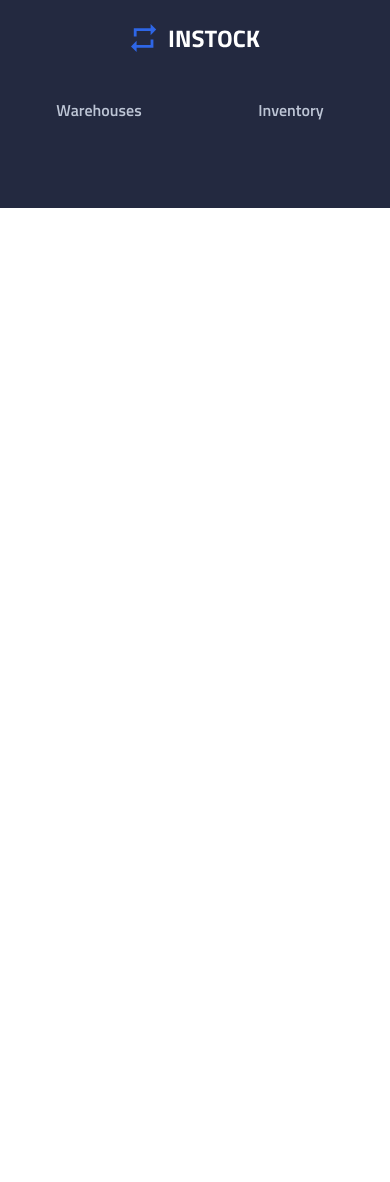
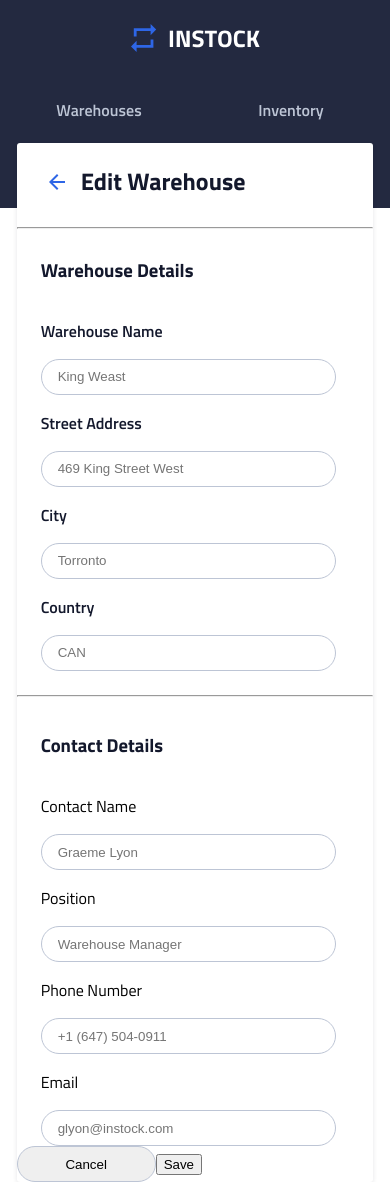
Before and after one commit to Hog837/instock, a React (Create React App) app in the folder client/: page /warehouse/1/edit in a window 390 px wide. Before the commit the page ends 844 px from the top, so only its background shows below. Built offline with nearby package versions, Linux system fonts and the light colour scheme; the HTML template or start-up script is replaced by a standard one.

Commit message:
finished mobile

```diff
--- a/client/src/App.js
+++ b/client/src/App.js
@@ -1,16 +1,18 @@
 import React, { Component } from 'react';
-import { BrowserRouter, Switch, Route } from 'react-router-dom';
+import { BrowserRouter, Switch,  } from 'react-router-dom';
 import Header from './components/Header/Header';
 import "./App.scss";
+import EditWarehouse from './components/EditWarehouse/EditWarehouse';
 
 class App extends Component {
   render() {
     return (
       <BrowserRouter>
       <Header />
+      <EditWarehouse />
       <Switch>
-        {/* <Route exact path="/" component={App}/>
-        <Route path="/inventory" component={App}/>
+        {/* {  <Route exact path="/" component={App}/> } */}
+        {/*<Route path="/inventory" component={App}/>
         <Route path="/inventory/:id" component={App}/>
         <Route path="/warehouse/:id" component={App}/> */}
       </Switch>
--- /dev/null
+++ b/client/src/components/EditWarehouse/EditWarehouse.js
@@ -0,0 +1,51 @@
+import "./EditWarehouse.scss";
+import logo from '../../assets/Icons/arrow_back-24px.svg'
+import { Link } from "react-router-dom";
+
+function EditWarehouse() {
+  return(
+    <section className="container">
+      <div className="container__header">
+        <Link to="/" className="container__logo-link">
+        <img className="container__arrow" src={logo} alt=""/>
+        </Link>
+        <h1 className="container__header-text">Edit Warehouse</h1>
+      </div>
+      <hr className="container__hr-top"/>
+      <div className="container__warehouse">
+        <h3 className="container__subheading">Warehouse Details</h3>
+        <form>
+          <p className="container__warehouse-text">Warehouse Name</p>
+          <input className="container__warehouse-input" placeholder="King Weast"></input>
+          <p className="container__warehouse-text">Street Address</p>
+          <input className="container__warehouse-input" placeholder="469 King Street West"></input>
+          <p className="container__warehouse-text">City</p>
+          <input className="container__warehouse-input" placeholder="Torronto"></input>
+          <p className="container__warehouse-text">Country</p>
+          <input  className="container__warehouse-input"placeholder="CAN"></input>
+        </form>
+      </div>
+      <hr className="container__hr-middle"/>
+      <div className="container__contact">
+        <h3 className="container__subheading">Contact Details</h3>
+        <form>
+          <p>Contact Name</p>
+          <input className="container__contact-input" placeholder="Graeme Lyon"></input>
+          <p>Position</p>
+          <input className="container__contact-input" placeholder="Warehouse Manager"></input>
+          <p>Phone Number</p>
+          <input className="container__contact-input" placeholder="+1 (647) 504-0911"></input>
+          <p>Email</p>
+          <input className="container__contact-input" placeholder="glyon@instock.com"></input>
+        </form>
+      </div>
+      <div className="container__buttons">
+        <form>
+          <button className="container__button-cancel">Cancel</button>
+          <button className="container__button-save">Save</button>
+        </form>
+      </div>
+    </section>
+  );
+};
+export default EditWarehouse;
--- a/client/src/components/EditWarehouse/EditWarehouse.scss
+++ b/client/src/components/EditWarehouse/EditWarehouse.scss
@@ -2,6 +2,11 @@
 @use '../../partials/mixins' as *;
 
 .container{
+  position: absolute;
+  left: 4.27%;
+  right: 4.27%;
+  top: 17%;
+  bottom: -40%;
   display: flex;
   flex-direction: column;
   background: #FFFFFF;
@@ -9,15 +14,73 @@
   border-radius: 3px;
   &__header{
     display: flex;
+    align-items: center;
   }
   &__arrow{
-
+    padding: 0.5rem 0.75rem 0 1.75rem;
     color: #2E66E6;
   }
   &__header-text{
+    color: $instock-Black;
 
   }
   &__hr-top{
     width: 100%;
+    color: #BDC5D5;
+  }
+  &__warehouse{
+    display: flex;
+    flex-direction: column;
+    padding: 0 0 0 1.5rem;
+  }
+  &__warehouse-text{
+    color: $instock-Black;
+    font-weight: 600;
+  }
+  &__warehouse-input{
+    height: 2.25rem;
+    width: 18.438rem;
+    background: #FFFFFF;
+    border: 1px solid #BDC5D5;
+    box-sizing: border-box;
+    border-radius: 20px;
+    font-weight: 400;
+    padding-left: 1rem;
+  }
+  &__hr-middle{
+    width: 100%;
+    border-width: 1px;
+    background: #BDC5D5;
+    margin-top: 1.5rem;
+    margin-bottom: 1rem;
+  }
+  &__contact{
+    display: flex;
+    flex-direction: column;
+    padding: 0 0 0 1.5rem;
+  }
+  &__subheading{
+    color: $instock-Black;
+  }
+  &__contact-input{
+    height: 2.25rem;
+    width: 18.438rem;
+    background: #FFFFFF;
+    border: 1px solid #BDC5D5;
+    box-sizing: border-box;
+    border-radius: 20px;
+    font-weight: 400;
+    padding-left: 1rem;
+  }
+  &__buttons{
+    width: 100%;
+    height: 4.25rem;
+  }
+  &__button-cancel{
+    width: 8.688rem;
+    height: 2.25rem;
+    border: 1px solid #BDC5D5;
+    box-sizing: border-box;
+    border-radius: 20px;
   }
 }
```
